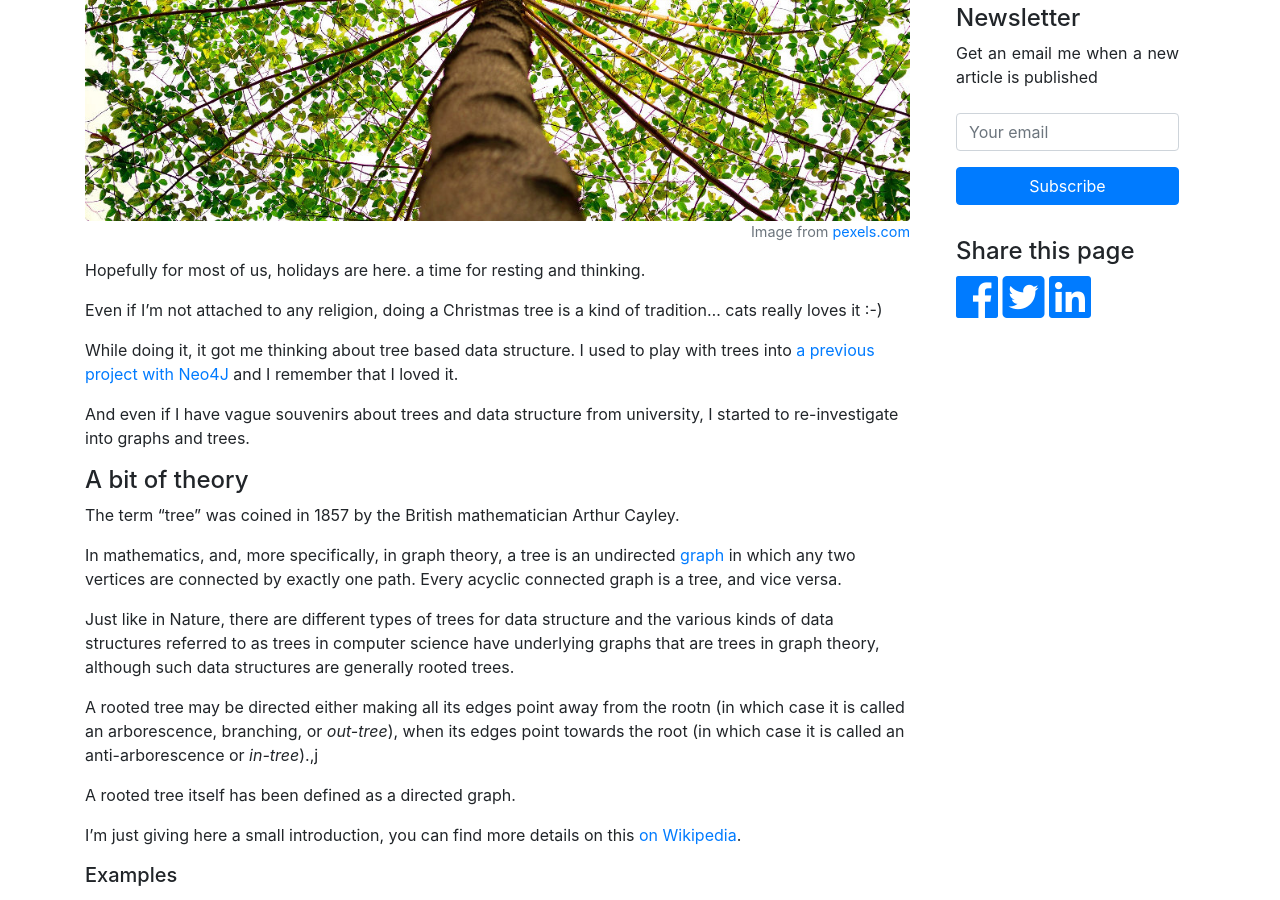
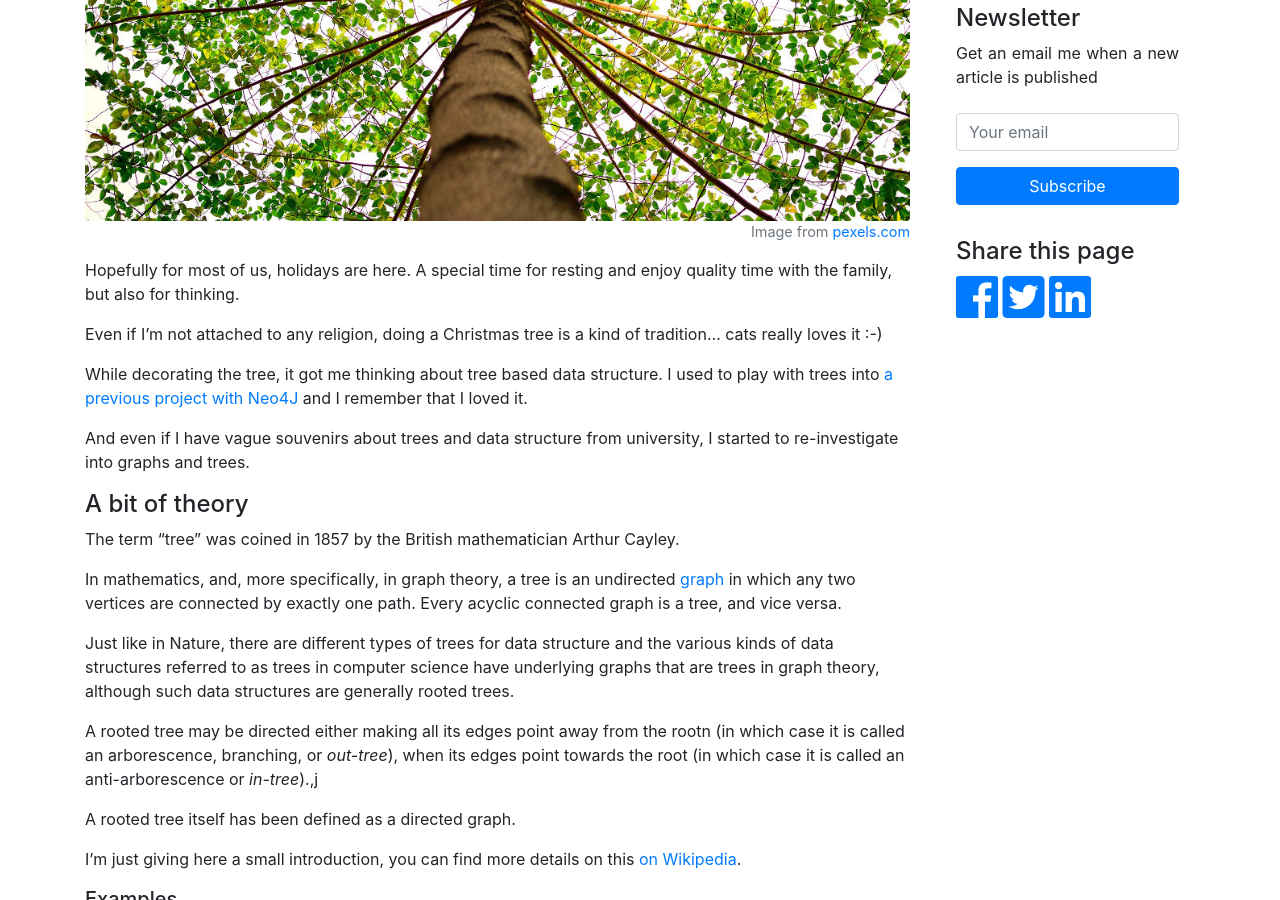
Before and after one commit to drupol/not-a-number.io, a Jekyll site: the page built from _posts/dev/2018-12-27-phptree-a-fast-tree-implementation.md, in a window 1280 px wide and 900 px high, scrolled down 515 px. Built offline with Jekyll 4.4.1, drawn with Linux system fonts in a browser that asks for light colours; nearby versions of some CDN libraries; comment, search, counter and statistics services are not loaded.

Commit message:
Small modifications here and there.

```diff
--- a/_posts/dev/2018-12-27-phptree-a-fast-tree-implementation.md
+++ b/_posts/dev/2018-12-27-phptree-a-fast-tree-implementation.md
@@ -8,11 +8,11 @@ image_copyrights: 'Image from <a href="https://www.pexels.com/photo/wood-light-n
 ---
 {% include JB/setup %}
 
-Hopefully for most of us, holidays are here. a time for resting and thinking.
+Hopefully for most of us, holidays are here. A special time for resting and enjoy quality time with the family, but also for thinking.
 
 Even if I'm not attached to any religion, doing a Christmas tree is a kind of tradition... cats really loves it :-)
 
-While doing it, it got me thinking about tree based data structure. I used to play with trees into [a previous project with Neo4J]({% post_url 2018-01-01-discovering-a-new-database-neo4j %}) and I remember that I loved it.
+While decorating the tree, it got me thinking about tree based data structure. I used to play with trees into [a previous project with Neo4J]({% post_url 2018-01-01-discovering-a-new-database-neo4j %}) and I remember that I loved it.
 
 And even if I have vague souvenirs about trees and data structure from university, I started to re-investigate into graphs and trees.
 
```
